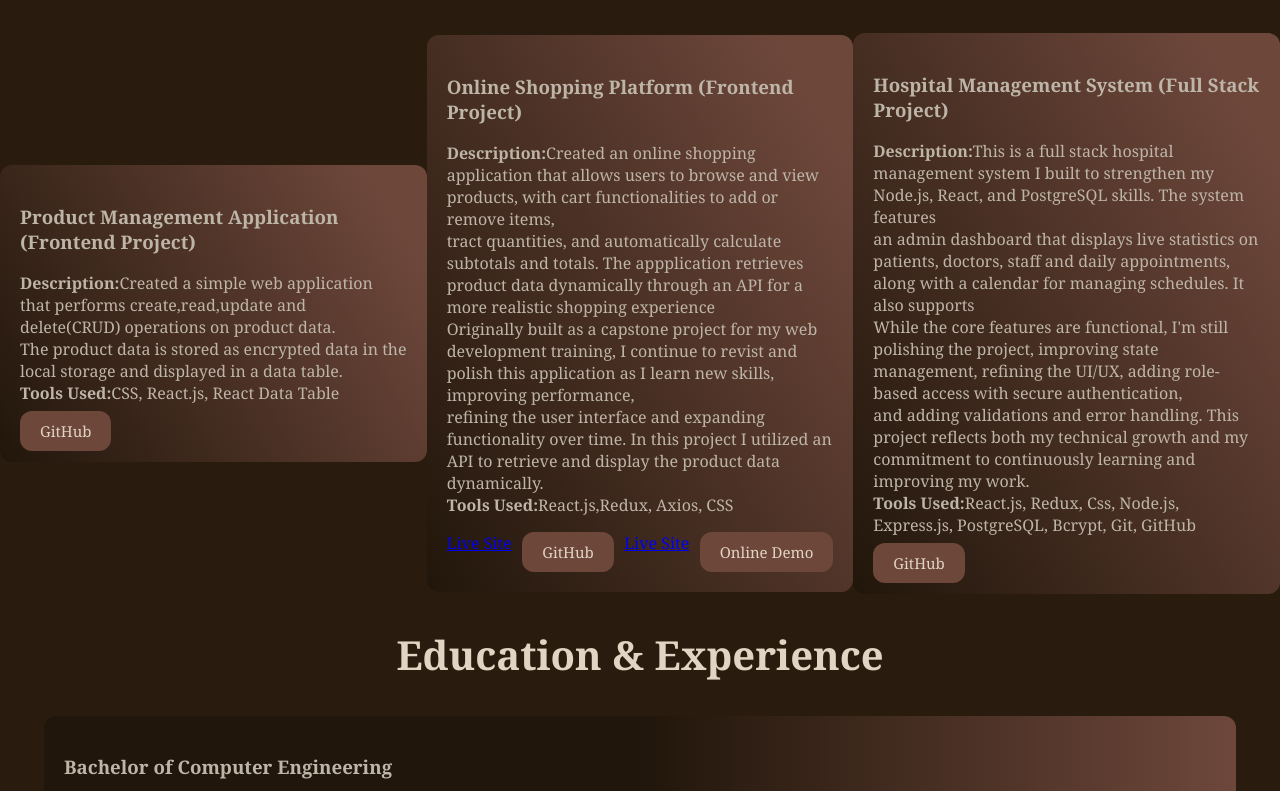
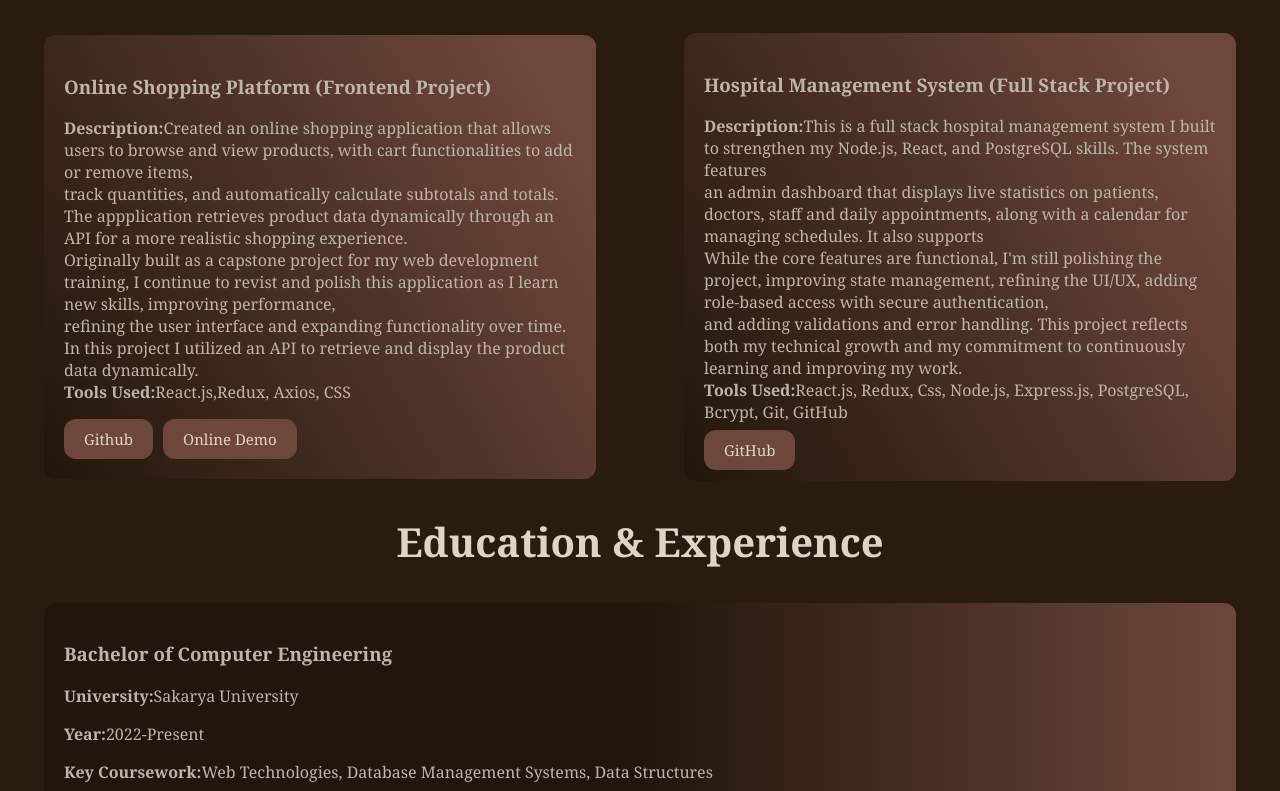
Before and after one commit to MissTee11/WEB-PORTFOLIO, a React (Create React App) app: page / in a window 1280 px wide. Shown: the part 1642-2433 px from the top of the page. Built offline with nearby package versions, Linux system fonts and the light colour scheme.

Commit message:
Edited my project section

```diff
--- a/src/Components/MyProjects.css
+++ b/src/Components/MyProjects.css
@@ -33,8 +33,8 @@
 }
 .links{
     display: flex;
-    justify-content: space-between;
-    margin-top: 10px;
+    gap:10px
+
 }
 
 @media  (max-width: 767px) {
@@ -53,7 +53,4 @@
    .gitRepo{
     width: 50px;
    }
-   form{
-
-   }
 }
--- a/src/Components/MyProjects.js
+++ b/src/Components/MyProjects.js
@@ -6,28 +6,19 @@ function MyProjects(){
             <h2>My Projects</h2>
             <div className="project" id="projects">
 
-            <div className="Card">
-                <h3>Product Management Application (Frontend Project)</h3>
-                <p><strong>Description:</strong>Created a simple web application that performs create,read,update and delete(CRUD) operations on product data.<br/>
-                The product data is stored as encrypted data in the local storage and displayed in a data table.<br/>
-                <strong>Tools Used:</strong>CSS, React.js, React Data Table
-                 </p>
-                 <a href="https://github.com/MissTee11/Web-Development-Training/tree/main/Assignment%208-%20CRUD%20operations-Product%20management/src" target="_blank" className="gitRepo">GitHub</a>
-                </div>
-
                 <div className="Card">
                 <h3>Online Shopping Platform (Frontend Project)</h3>
                 <p><strong>Description:</strong>Created an online shopping application that allows users to browse and view products, with cart functionalities to add or remove items,<br/>
-                tract quantities, and automatically calculate subtotals and totals. The appplication retrieves product data dynamically through an API for a more realistic shopping experience<br/>
+                track quantities, and automatically calculate subtotals and totals. The appplication retrieves product data dynamically through an API for a more realistic shopping experience.<br/>
                  Originally built as a capstone project for my web development training, I continue to revist and polish this application as I learn new skills, improving performance,<br/>
                  refining the user interface and expanding functionality over time.
                  In this project I utilized an API to retrieve and display the product data dynamically.<br/>
                 <strong>Tools Used:</strong>React.js,Redux, Axios, CSS
                  </p>
                  <div className='links'>
-                    <a href="https://miss-tee11.github.io/Online-Shopping-Platform/" target="_blank" className="liveSite">Live Site</a><a href=" https://github.com/MissTee11/Web-Development-Training/tree/main/Online%20Shopping%20Platform/src" className="gitRepo" target="_blank">GitHub</a>
-                     <a href="https://online-shopping-platform-pi.vercel.app/Products" target="_blank" className="liveSite">Live Site</a><a href=" https://github.com/MissTee11/Web-Development-Training/tree/main/Online%20Shopping%20Platform/src" className="gitRepo" target="_blank">Online Demo</a>
-                 </div>
+                    <a href="https://miss-tee11.github.io/Online-Shopping-Platform/" target="_blank" className="gitRepo">Github</a>
+                     <a href="https://online-shopping-platform-pi.vercel.app/Products" target="_blank" className="gitRepo">Online Demo</a>  </div>
+
                 </div>
 
                 <div className="Card">
@@ -36,6 +27,7 @@ function MyProjects(){
                 an admin dashboard that displays live statistics on patients, doctors, staff and daily appointments, along with a calendar for managing schedules. It also supports<br/>
                 While the core features are functional, I'm still polishing the project, improving state management, refining the UI/UX, adding role-based access with secure authentication,<br/>
                 and adding validations and error handling. This project reflects both my technical growth and my commitment to continuously learning and improving my work.<br/>
+
                 <strong>Tools Used:</strong>React.js, Redux, Css, Node.js, Express.js, PostgreSQL, Bcrypt, Git, GitHub
                  </p>
                  <a href="https://github.com/MissTee11/my-fullstack-app" target="_blank" className="gitRepo">GitHub</a>
```
